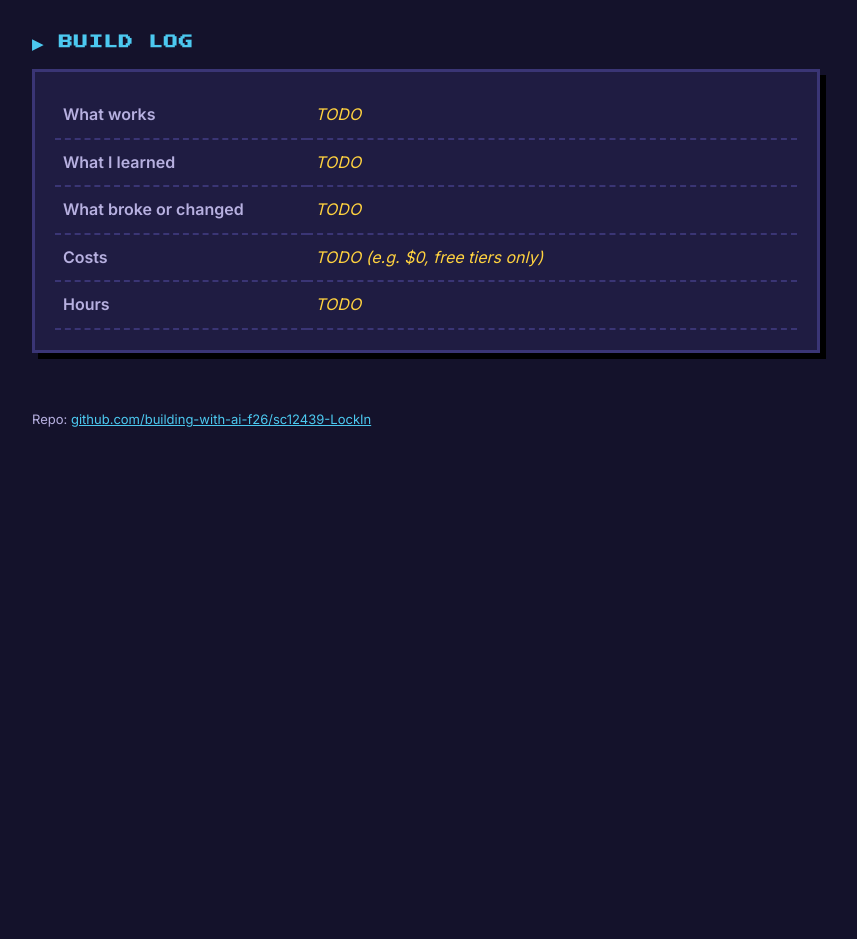
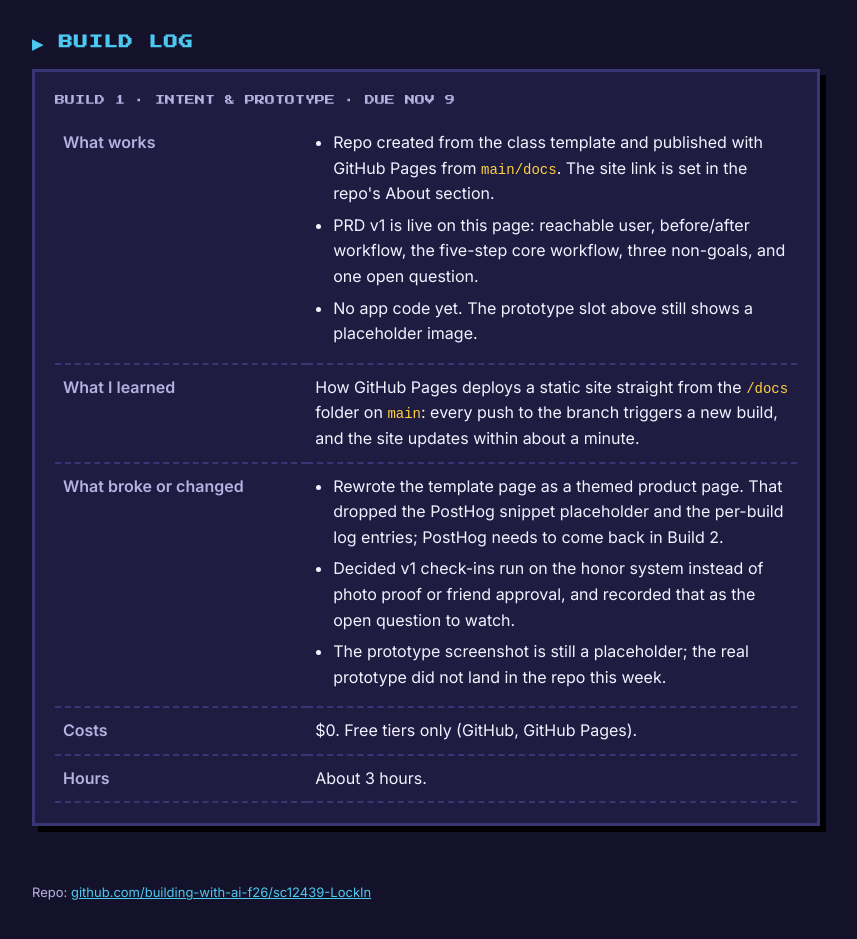
Before and after one commit to building-with-ai-f26/sc12439-LockIn, a plain HTML site: page docs/index.html in a window 1280 px wide. Shown: the part 2880-3819 px from the top of the page, without its empty margins (214-1071 px from the left). Before the commit the page ends 3402 px from the top, so only its background shows below. Drawn offline with Linux system fonts and the light colour scheme.

Commit message:
Fill in Build 1 log on the product page
Record what works, what changed, what I learned, costs ($0) and hours
(about 3) for Build 1. Label the log table as Build 1 so later builds
can add their own.

Co-Authored-By: Claude Fable 5.1 <noreply@anthropic.com>

```diff
--- a/docs/index.html
+++ b/docs/index.html
@@ -60,6 +60,9 @@
   td:first-child { width: 34%; color: var(--muted); font-weight: 600; }
   footer { margin-top: 56px; color: var(--muted); font-size: 13px; }
   a { color: var(--blue); }
+  code { font-size: 14px; color: var(--gold); }
+  td ul { padding-left: 18px; }
+  td li { margin-bottom: 6px; }
 </style>
 </head>
 <body>
@@ -144,12 +147,25 @@
 
   <h2>▶ BUILD LOG</h2>
   <div class="panel">
+    <div class="pixel" style="font-size:10px;color:var(--muted);margin-bottom:12px;">BUILD 1 · INTENT &amp; PROTOTYPE · DUE NOV 9</div>
     <table>
-      <tr><td>What works</td><td class="todo">TODO</td></tr>
-      <tr><td>What I learned</td><td class="todo">TODO</td></tr>
-      <tr><td>What broke or changed</td><td class="todo">TODO</td></tr>
-      <tr><td>Costs</td><td class="todo">TODO (e.g. $0, free tiers only)</td></tr>
-      <tr><td>Hours</td><td class="todo">TODO</td></tr>
+      <tr><td>What works</td><td>
+        <ul>
+          <li>Repo created from the class template and published with GitHub Pages from <code>main/docs</code>. The site link is set in the repo's About section.</li>
+          <li>PRD v1 is live on this page: reachable user, before/after workflow, the five-step core workflow, three non-goals, and one open question.</li>
+          <li>No app code yet. The prototype slot above still shows a placeholder image.</li>
+        </ul>
+      </td></tr>
+      <tr><td>What I learned</td><td>How GitHub Pages deploys a static site straight from the <code>/docs</code> folder on <code>main</code>: every push to the branch triggers a new build, and the site updates within about a minute.</td></tr>
+      <tr><td>What broke or changed</td><td>
+        <ul>
+          <li>Rewrote the template page as a themed product page. That dropped the PostHog snippet placeholder and the per-build log entries; PostHog needs to come back in Build 2.</li>
+          <li>Decided v1 check-ins run on the honor system instead of photo proof or friend approval, and recorded that as the open question to watch.</li>
+          <li>The prototype screenshot is still a placeholder; the real prototype did not land in the repo this week.</li>
+        </ul>
+      </td></tr>
+      <tr><td>Costs</td><td>$0. Free tiers only (GitHub, GitHub Pages).</td></tr>
+      <tr><td>Hours</td><td>About 3 hours.</td></tr>
     </table>
   </div>
 
```
